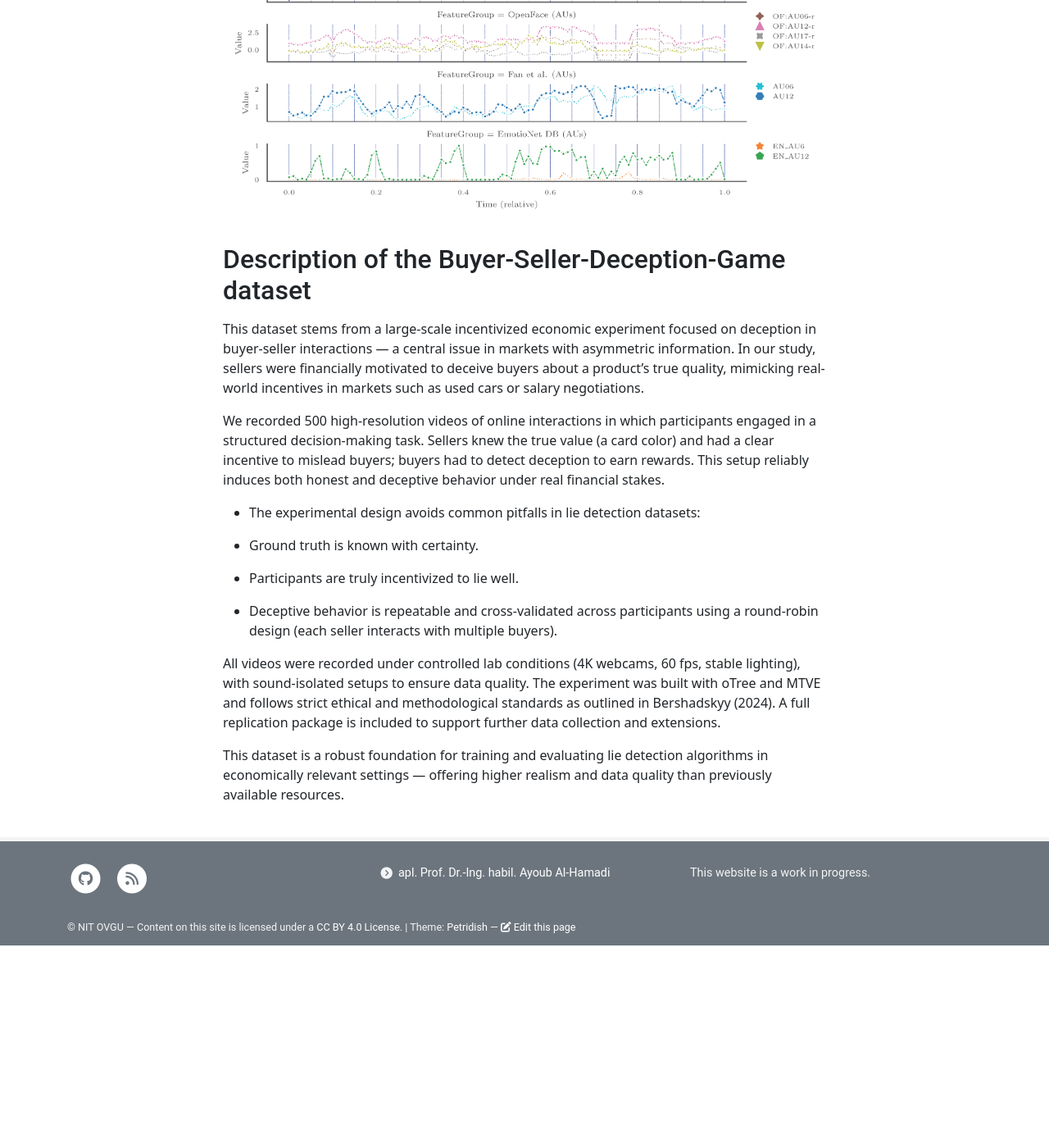
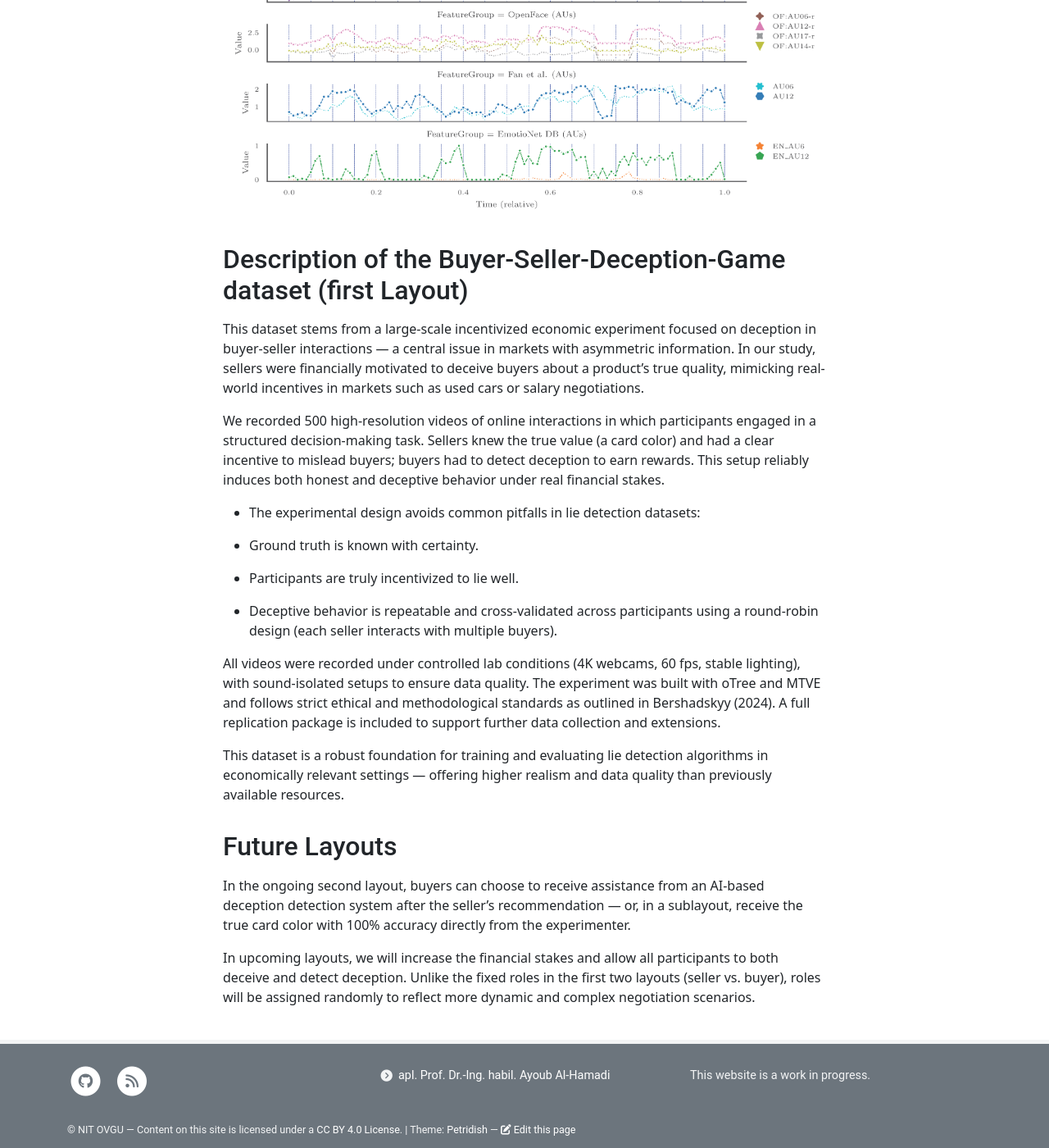
Before and after one commit to ovgu-nit/deception, a Jekyll site: the page built from pages/databases/GAME.md, in a window 1280 px wide and 1400 px high, scrolled down 460 px. Shown: the whole window at 82% size. Built offline with Jekyll 4.4.1, drawn with Linux system fonts in a browser that asks for light colours; before the commit the page ends 1613 px from its top, so only the background shows below that.

```diff
--- a/pages/databases/GAME.md
+++ b/pages/databases/GAME.md
@@ -5,9 +5,9 @@ background: /assets/theme/images/layout1_overview_onlyImage.jpg
 permalink: /databases/GAME/
 ---
 
-![](/assets/theme/images/Sample.png)
+![image](/assets/theme/images/Sample.png)
 
-## Description of the Buyer-Seller-Deception-Game dataset
+## Description of the Buyer-Seller-Deception-Game dataset (first Layout)
 This dataset stems from a large-scale incentivized economic experiment focused on deception in buyer-seller interactions — a central issue in markets with asymmetric information. In our study, sellers were financially motivated to deceive buyers about a product’s true quality, mimicking real-world incentives in markets such as used cars or salary negotiations.
 
 We recorded 500 high-resolution videos of online interactions in which participants engaged in a structured decision-making task. Sellers knew the true value (a card color) and had a clear incentive to mislead buyers; buyers had to detect deception to earn rewards. This setup reliably induces both honest and deceptive behavior under real financial stakes.
@@ -23,3 +23,8 @@ We recorded 500 high-resolution videos of online interactions in which participa
 All videos were recorded under controlled lab conditions (4K webcams, 60 fps, stable lighting), with sound-isolated setups to ensure data quality. The experiment was built with oTree and MTVE and follows strict ethical and methodological standards as outlined in Bershadskyy (2024). A full replication package is included to support further data collection and extensions.
 
 This dataset is a robust foundation for training and evaluating lie detection algorithms in economically relevant settings — offering higher realism and data quality than previously available resources.
+
+## Future Layouts
+In the ongoing second layout, buyers can choose to receive assistance from an AI-based deception detection system after the seller's recommendation — or, in a sublayout, receive the true card color with 100% accuracy directly from the experimenter.
+
+In upcoming layouts, we will increase the financial stakes and allow all participants to both deceive and detect deception. Unlike the fixed roles in the first two layouts (seller vs. buyer), roles will be assigned randomly to reflect more dynamic and complex negotiation scenarios.
```
Also changed, not shown: _posts/2024-06-19-journal.md (+1 -1 lines).
